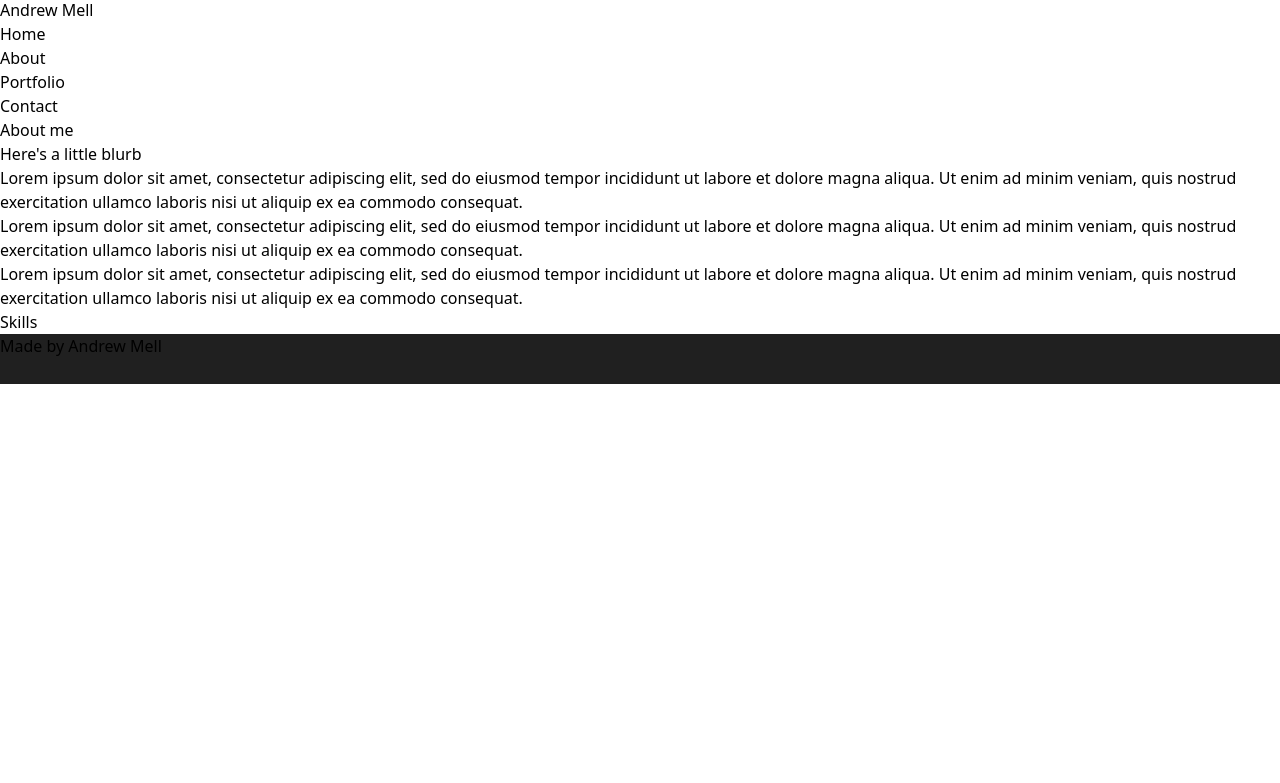
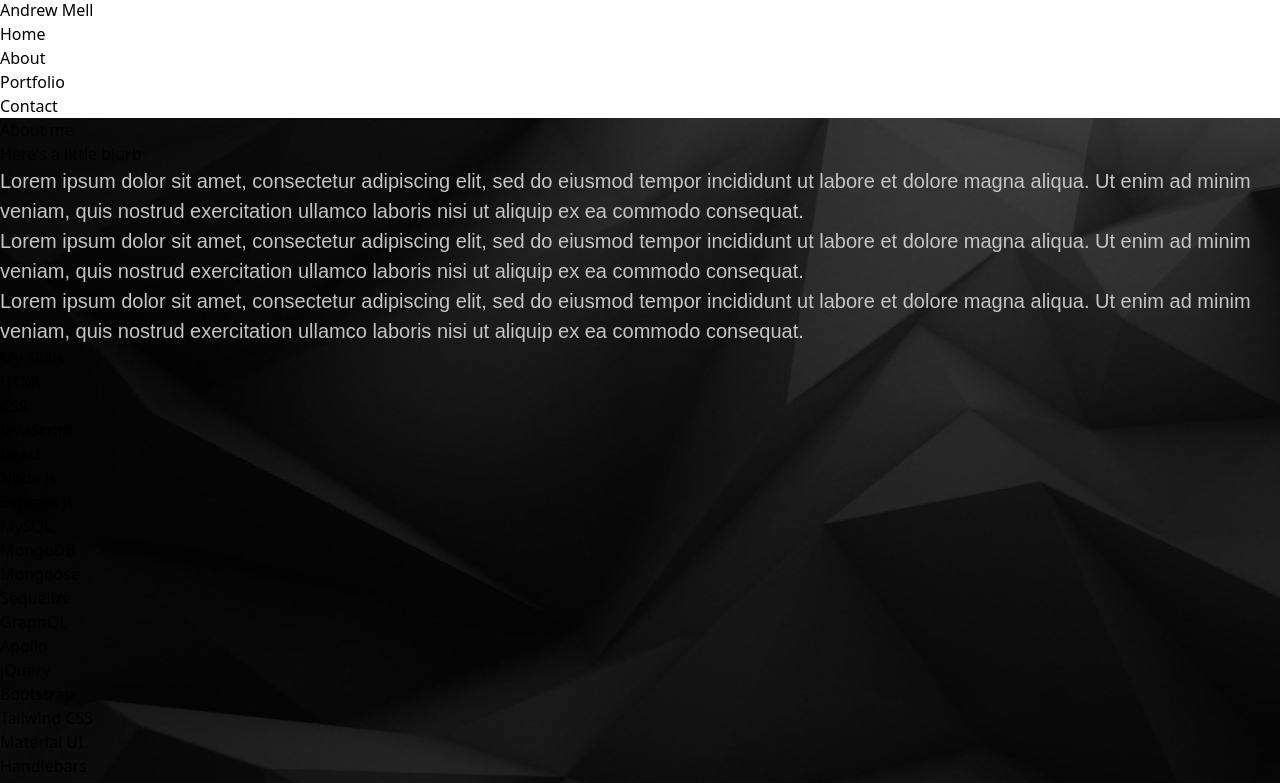
Before and after one commit to andmell/React-Based-Portfolio, a React (Vite) app: page /about in a window 1280 px wide. Shown: the part 377-1160 px from the top of the page. Before the commit the page ends 800 px from the top, so only its background shows below. Built offline with nearby package versions, Linux system fonts and the light colour scheme.

Commit message:
Edited about me page to look more cohesive with landing page.

```diff
--- a/src/components/Nav.jsx
+++ b/src/components/Nav.jsx
@@ -21,8 +21,9 @@ export default function Nav() {
       </div>
       <div className="nav-right flex items-center">
         <ul className="flex flex-row pr-5">
-          {links.map((link) => (
+          {links.map((link, index) => (
             <li
+              key={index}
               className={
                 location.pathname === link.slug
                   ? "active px-5 p-2 bg-gray-300 rounded-lg"
--- a/src/pages/AboutMePage.jsx
+++ b/src/pages/AboutMePage.jsx
@@ -1,10 +1,12 @@
+import {skills} from '../utils/Skills';
+import './aboutmepage.css';
 export default function AboutMePage() {
   return (
-    <div className="main-container text-center">
-      <h3 className="text-6xl pt-5">About me</h3>
-      <div className="grid grid-cols-2">
-        <div className="about-me col-start-1 col-end-1 text-center">
-          <h4 className="text-4xl">Here's a little blurb</h4>
+    <div className="main-container text-center" id="body">
+      <h3 className="text-6xl pt-5 text-white pb-10">About me</h3>
+      <div className="grid grid-cols-8">
+        <div className="about-me col-start-2 col-end-5 text-left text-white">
+          <h4 className="text-4xl pb-5">Here's a little blurb</h4>
           <p>
             Lorem ipsum dolor sit amet, consectetur adipiscing elit, sed do
             eiusmod tempor incididunt ut labore et dolore magna aliqua. Ut enim
@@ -24,8 +26,15 @@ export default function AboutMePage() {
             aliquip ex ea commodo consequat.
           </p>
         </div>
-        <div className="skills col-start-2 col-end-2 text-center text-4xl">
-          <h4>Skills</h4>
+        <div className="skills col-start-6 col-span-2 text-left text-white">
+          <h4 className="text-4xl pb-5">My Skills</h4>
+          <ul className="flex flex-wrap">
+            {skills.map((skill, index) => (
+              <li key={index}
+              className="border rounded px-3 m-1"
+              >{skill}</li>
+            ))}
+          </ul>
         </div>
       </div>
     </div>
--- a/src/pages/PortfolioPage.jsx
+++ b/src/pages/PortfolioPage.jsx
@@ -46,8 +46,8 @@ const projects = [
 ]
 export default function PortfolioPage() {
   return (
-    <div>
-      <h2 className="text-center text-3xl">Projects</h2>
+    <div id='body'>
+      <h2 className="text-center text-3xl text-white">Projects</h2>
       <div class='grid grid-cols-3'>
         {projects.map((project) => {
           return <Card project={project}/>
--- /dev/null
+++ b/src/pages/aboutmepage.css
@@ -0,0 +1,7 @@
+p {
+    font-family: Arial, sans-serif;
+    font-size: 20px;
+    line-height: 1.5;
+    color: #c5c5c5;
+    margin-bottom: 20px;
+}
--- /dev/null
+++ b/src/utils/Skills.jsx
@@ -0,0 +1,5 @@
+export const skills = [
+    'HTML', 'CSS', 'JavaScript', 'React', 'Node.js', 'Express.js', 'MySQL', 'MongoDB',
+     'Mongoose', 'Sequelize', 'GraphQL', 'Apollo', 'jQuery', 'Bootstrap', 'Tailwind CSS',
+      'Material UI', 'Handlebars','Git', 'GitHub', 'VS Code'
+];
```
